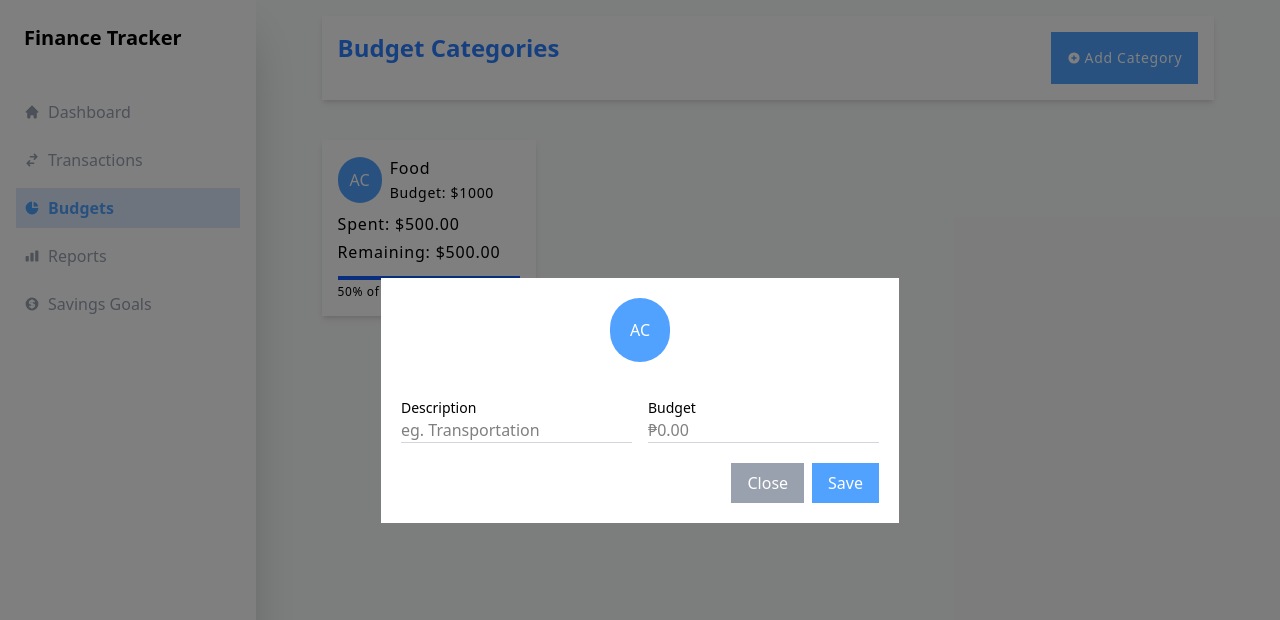
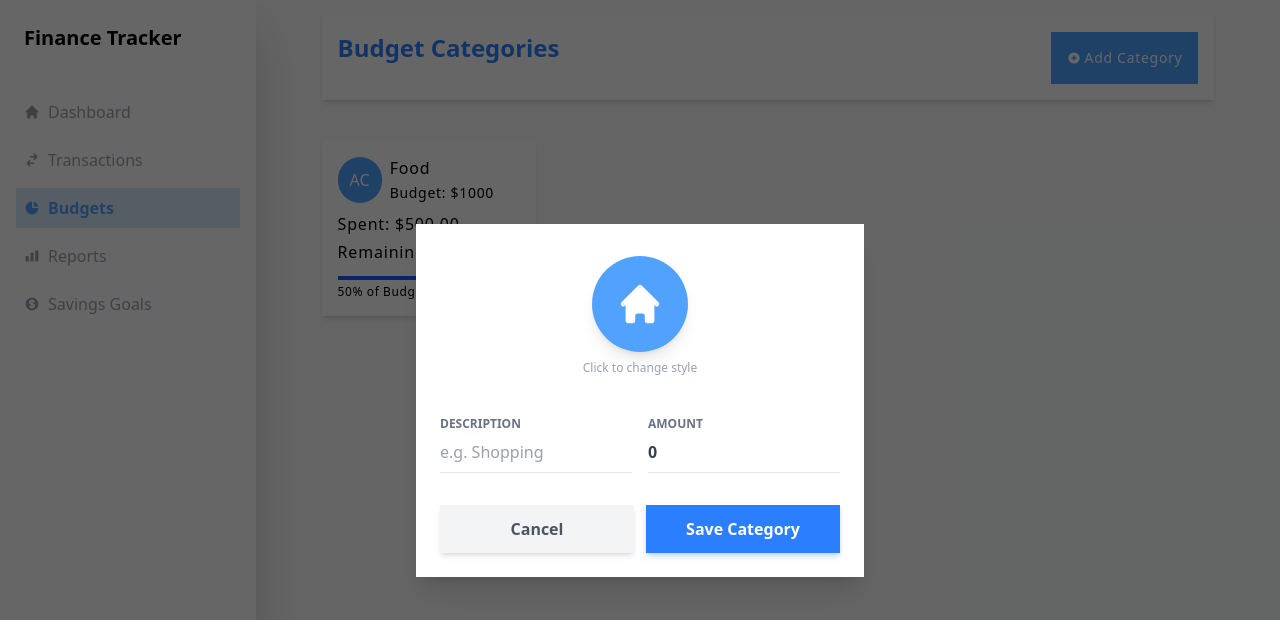
Before and after one commit to MaximumChimp/FinanceTracker, a React (Vite) app: page /budgets in a window 1280 px wide. Both pictures are taken after a click on the button "Add Category". Shown: the top 620 px of the page. Built offline with nearby package versions, Linux system fonts and the light colour scheme.

Commit message:
add create modal for budget

```diff
--- a/src/components/Budgets/CreateBudgetModal.jsx
+++ b/src/components/Budgets/CreateBudgetModal.jsx
@@ -1,61 +1,171 @@
+import { HiHome, HiShoppingCart, HiShieldCheck, HiCreditCard, HiGift, HiTrendingUp } from "react-icons/hi";
+import { BiSolidZap, BiCar } from "react-icons/bi";
+import { IoGameController, IoTicket } from "react-icons/io5";
+import { FaUtensils, FaPlaneUp, FaPiggyBank, FaLaptop, FaMoneyBill1Wave } from "react-icons/fa6";
+import { useState } from "react";
+import { replace } from "react-router-dom";
 
-import { HiHome,HiShoppingCart,HiShieldCheck,HiCreditCard,HiGift,HiTrendingUp} from "react-icons/hi";
-import { BiSolidZap,BiCar  } from "react-icons/bi";
-import { IoGameController,IoTicket } from "react-icons/io5";
-import { FaUtensils,FaPlaneUp,FaPiggyBank,FaLaptop,FaMoneyBill1Wave } from "react-icons/fa6";
-import { useState } from "react";
+function CreateBudgetModal({ isOpen, onClose }) {
+    if (!isOpen) return null;
 
-function CreateBudgetModal({isOpen,onClose}){
-    if(!isOpen) return null
+     const Icons = {
+        "HiHome": <HiHome />,
+        "HiShoppingCart": <HiShoppingCart />,
+        "HiShieldCheck": <HiShieldCheck />,
+        "HiCreditCard": <HiCreditCard />,
+        "HiGift": <HiGift />,
+        "HiTrendingUp": <HiTrendingUp />,
+        "BiSolidZap": <BiSolidZap />,
+        "BiCar": <BiCar />,
+        "IoGameController": <IoGameController />,
+        "IoTicket": <IoTicket />,
+        "FaUtensils": <FaUtensils />,
+        "FaPlaneUp": <FaPlaneUp />,
+        "FaPiggyBank": <FaPiggyBank />,
+        "FaLaptop": <FaLaptop />,
+        "FaMoneyBill1Wave": <FaMoneyBill1Wave />
+    };
 
-    const Icons = [
-        <HiHome/>,
-        <HiShoppingCart/>,
-        <HiShieldCheck/>
-    ]
+    const colors = [
+        'bg-red-400', 'bg-orange-400', 'bg-yellow-400', 'bg-green-400',
+        'bg-teal-400', 'bg-blue-400', 'bg-purple-400', 'bg-pink-400'
+    ];
 
-    const [isChangeIcon,setIsChangeIcon] = useState(false)
+    const [isChangeIcon, setIsChangeIcon] = useState(false);
+    const [selectedIcon, setSelectedIcon] = useState(<HiHome />);
+    const [selectedColor, setSelectedColor] = useState('bg-blue-400');
+    const [amount, setAmount] = useState(0.00)
+    const [description,setDescription] = useState("")
 
-    return(
-        <div className="fixed inset-0 z-100 bg-black/50 flex items-center justify-center">
-            <div className="bg-white flex flex-col  justify-center p-5 space-y-5">
-                <div className="flex items-center justify-center">
-                    <span onClick={()=>setIsChangeIcon(true)} className="rounded-full text-white bg-blue-400 p-5">AC</span>
-                    {
-                        isChangeIcon && (
-                            <div className="flex items-center justify-center fixed gap-2 bg-white">
-                                {
-                                    Icons.map((icon,index)=>(
-                                        <div className="bg-red-200">
-                                            <div key={index} className="bg-red-500 p-4 border-1 gap-2">
-                                            <button onClick={()=>setIsChangeIcon(false)} className="text-black text-5xl p-2">
-                                                {icon}
-                                            </button>
-                                        </div>
-                                        </div>
-                                    ))
-                                }
-                            </div>
-                        )
-                    }
+    const handleSaveCategory = ()=>{
+        if(!amount || !description) return alert("Please fill all Fields!")
+
+
+        const uuid = crypto.randomUUID().split('-')[0]
+        const newCategoryData = {
+            id: uuid,
+            description: description,
+            amount: amount,
+            color: selectedColor,
+            icon: selectedIcon
+        }
+
+        let oldCategoriesData = []
+
+
+        const savedCategory = JSON.parse(localStorage.getItem("categories_data"))
+
+        try{
+            oldCategoriesData = Array.isArray(savedCategory) ? savedCategory : []
+
+        }catch(error){
+            console.log("Error on saving category!",error)
+            oldCategoriesData = []
+        }
+        const UpdatedDate = [newCategoryData,...oldCategoriesData]
+
+       localStorage.setItem("categories_data",JSON.stringify(UpdatedDate))
+
+       window.dispatchEvent(new Event("categories-update"))
+        setAmount("")
+        setDescription("")
+    }
+
+
+    return (
+        <div className="fixed inset-0 z-[100] bg-black/60 flex items-center justify-center p-4">
+            {/* Modal Container */}
+            <div className="bg-white  shadow-xl w-full max-w-md overflow-hidden relative">
+
+                {/* Header/Icon Section */}
+                <div className="flex flex-col items-center pt-8 pb-4">
+                    <span
+                        onClick={() => setIsChangeIcon(!isChangeIcon)}
+                        className={`rounded-full text-white ${selectedColor} text-5xl p-6 cursor-pointer hover:scale-105 transition-transform shadow-lg`}
+                    >
+                        {Icons[selectedIcon] || <HiHome/>}
+                    </span>
+                    <p className="text-xs text-gray-400 mt-2">Click to change style</p>
                 </div>
-                <div className="flex flex-row mt-4 gap-4">
-                    <div className="flex flex-col">
-                        <span className="text-sm">Description</span>
-                        <input type="text" placeholder="eg. Transportation" className="border-b-1 border-gray-300 outline-0 focus:border-b-blue-400"/>
+
+                {/* Sub-Modal: Icon & Color Picker */}
+                {isChangeIcon && (
+                    <div className="absolute inset-0 bg-white z-10 p-6 flex flex-col">
+                        <div className="flex justify-between items-center mb-4">
+                            <h2 className="font-bold text-gray-700">Customize Icon</h2>
+                            <button onClick={() => setIsChangeIcon(false)} className="text-blue-500 text-sm font-semibold">Done</button>
+                        </div>
+
+                        <span className="text-xs font-bold text-gray-400 uppercase mb-2">Select Color</span>
+                        <div className="flex flex-wrap gap-3 mb-6">
+                            {colors.map((colorClass) => (
+                                <button
+                                    key={colorClass}
+                                    onClick={() => setSelectedColor(colorClass)}
+                                    className={`w-8 h-8 rounded-full border-2 ${colorClass} ${selectedColor === colorClass ? "border-gray-800 scale-110" : "border-transparent"}`}
+                                />
+                            ))}
+                        </div>
+
+                        <span className="text-xs font-bold text-gray-400 uppercase mb-2">Select Icon</span>
+                        <div className="grid grid-cols-4 gap-3 overflow-y-auto pr-2 scrollbar-hide">
+                            {Object.entries(Icons).map(([name,component]) => (
+                                <button
+                                    key={name}
+                                    onClick={() => { setSelectedIcon(name); setIsChangeIcon(false); }}
+                                    className="flex items-center justify-center text-2xl p-4 border border-gray-100 rounded-xl hover:bg-blue-50 hover:border-blue-200 transition-colors"
+                                >
+                                    {component}
+                                </button>
+                            ))}
+                        </div>
                     </div>
-                    <div className="flex flex-col">
-                        <span className="text-sm">Budget</span>
-                        <input type="text" placeholder="₱0.00" className="border-b-1 border-gray-300 outline-0 focus:border-b-blue-400"/>
+                )}
+
+                {/* Form Inputs */}
+                <div className="p-6 space-y-6">
+                    <div className="grid grid-cols-2 gap-4">
+                        <div className="flex flex-col border-b border-gray-200 focus-within:border-blue-400 transition-colors">
+                            <label className="text-xs font-bold text-gray-500 uppercase">Description</label>
+                            <input
+                                type="text"
+                                onChange={(e)=>setDescription(e.target.value)}
+                                value={description}
+                                placeholder="e.g. Shopping"
+                                className="py-2 outline-none bg-transparent text-gray-700"
+                            />
+                        </div>
+                        <div className="flex flex-col border-b border-gray-200 focus-within:border-blue-400 transition-colors">
+                            <label className="text-xs font-bold text-gray-500 uppercase">Amount</label>
+                            <input
+                                type="number"
+                                onChange={(e)=>setAmount(e.target.value)}
+                                placeholder="₱0.00"
+                                value={amount}
+                                className="py-2 outline-none bg-transparent text-gray-700 font-semibold  [appearance:textfield] [&::-webkit-outer-spin-button]:appearance-none [&::-webkit-inner-spin-button]:appearance-none"
+                            />
+                        </div>
                     </div>
-                </div>
-                <div className="flex justify-end gap-2">
-                    <button onClick={onClose} className="bg-gray-400 px-4 p-2 text-white">Close</button>
-                    <button className="bg-blue-400 px-4 p-2 text-white">Save</button>
+
+                    {/* Action Buttons */}
+                    <div className="flex gap-3 pt-2">
+                        <button
+                            onClick={onClose}
+                            className="flex-1 py-3 px-4  bg-gray-100 text-gray-600 shadow-md font-semibold hover:bg-gray-200 transition-colors"
+                        >
+                            Cancel
+                        </button>
+                        <button
+                            onClick={handleSaveCategory}
+                            className="flex-1 py-3 px-4  bg-blue-500 text-white font-semibold shadow-md shadow-blue-200 hover:bg-blue-600 transition-colors"
+                        >
+                            Save Category
+                        </button>
+                    </div>
                 </div>
             </div>
         </div>
-    )
+    );
 }
 
-export default CreateBudgetModal
+export default CreateBudgetModal;
--- a/src/pages/Budgets.jsx
+++ b/src/pages/Budgets.jsx
@@ -1,9 +1,12 @@
-import { useState } from "react"
+import { useEffect, useState } from "react"
 import { HiPlusCircle } from "react-icons/hi"
 import CreateBudgetModal from "../components/Budgets/CreateBudgetModal"
 function Budgets(){
     const [isOpen,setIsOpen] = useState(false)
 
+    useEffect(()=>{
+
+    })
     return(
         <div className="space-y-4 sm:space-y-10">
             <div className="bg-white shadow-md  p-4">
```
